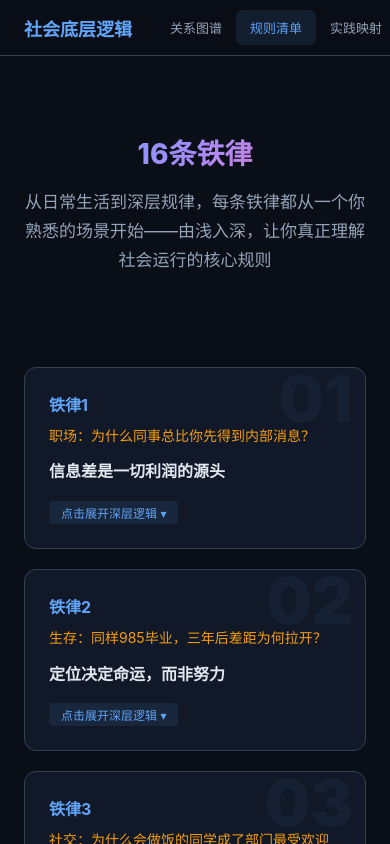
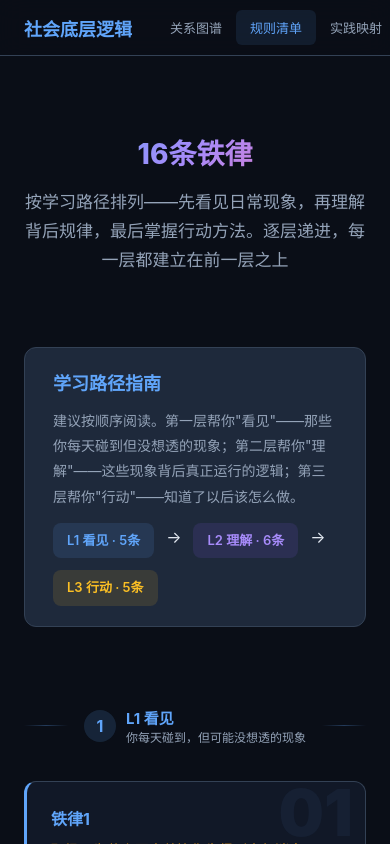
Before and after one commit to shuitian0000/social_logic, a plain HTML site: page index.html in a window 390 px wide. Both pictures are taken after a click on the link "规则清单". Shown: the top 844 px of the page. Drawn offline with Linux system fonts and the light colour scheme.

Commit message:
v5升级：三阶段学习路径 + CLAUDE.md去吴思
铁律从平铺列表重构为L1看见→L2理解→L3行动递进路径，
蓝/紫/黄视觉区分阶段，卡片左侧边框标识所属阶段。
CLAUDE.md移除吴思理论条目，更新铁律描述。

Co-Authored-By: Claude Opus 4.7 <noreply@anthropic.com>

```diff
--- a/index.html
+++ b/index.html
@@ -60,7 +60,36 @@ body { background: var(--bg); color: var(--text); min-height: 100vh; }
 .graph-legend .dot { width: 10px; height: 10px; border-radius: 50%; }
 .layer-label { fill: var(--text2); font-size: 13px; font-weight: 600; }
 
-/* Rules */
+/* Rules: learning path */
+.learning-path-intro { background: var(--surface2); border: 1px solid var(--border); border-radius: 12px;
+  padding: 20px 28px; margin-bottom: 28px; line-height: 1.8; }
+.learning-path-intro h3 { font-size: 18px; color: #60a5fa; margin-bottom: 8px; }
+.learning-path-intro p { font-size: 14px; color: var(--text2); }
+.learning-path-intro .path-steps { display: flex; gap: 12px; margin-top: 14px; flex-wrap: wrap; }
+.learning-path-intro .path-step { display: flex; align-items: center; gap: 8px; padding: 6px 14px;
+  border-radius: 8px; font-size: 13px; font-weight: 600; }
+.path-step.l1 { background: rgba(96,165,250,0.12); color: #60a5fa; }
+.path-step.l2 { background: rgba(139,92,246,0.12); color: #a78bfa; }
+.path-step.l3 { background: rgba(251,191,36,0.12); color: #fbbf24; }
+.path-step .arrow { font-size: 16px; color: var(--text2); }
+
+.phase-divider { display: flex; align-items: center; gap: 16px; margin: 32px 0 16px; }
+.phase-divider::before, .phase-divider::after { content: ''; flex: 1; height: 1px; }
+.phase-divider.l1::before, .phase-divider.l1::after { background: linear-gradient(to right, transparent, rgba(96,165,250,0.3), transparent); }
+.phase-divider.l2::before, .phase-divider.l2::after { background: linear-gradient(to right, transparent, rgba(139,92,246,0.3), transparent); }
+.phase-divider.l3::before, .phase-divider.l3::after { background: linear-gradient(to right, transparent, rgba(251,191,36,0.3), transparent); }
+.phase-label { display: flex; align-items: center; gap: 10px; white-space: nowrap; }
+.phase-label .phase-icon { width: 32px; height: 32px; border-radius: 50%; display: flex;
+  align-items: center; justify-content: center; font-size: 16px; font-weight: 700; }
+.phase-label.l1 .phase-icon { background: rgba(96,165,250,0.15); color: #60a5fa; }
+.phase-label.l2 .phase-icon { background: rgba(139,92,246,0.15); color: #a78bfa; }
+.phase-label.l3 .phase-icon { background: rgba(251,191,36,0.15); color: #fbbf24; }
+.phase-label .phase-text h4 { font-size: 15px; margin: 0; }
+.phase-label .phase-text p { font-size: 12px; color: var(--text2); margin: 0; }
+.phase-label.l1 h4 { color: #60a5fa; }
+.phase-label.l2 h4 { color: #a78bfa; }
+.phase-label.l3 h4 { color: #fbbf24; }
+
 .rules-grid { display: grid; grid-template-columns: repeat(auto-fill, minmax(380px, 1fr)); gap: 20px; padding: 20px 0; }
 .rule-card { background: var(--surface); border: 1px solid var(--border); border-radius: 12px;
   padding: 24px; transition: all 0.3s; cursor: pointer; position: relative; overflow: hidden; }
@@ -69,6 +98,9 @@ body { background: var(--bg); color: var(--text); min-height: 100vh; }
 .rule-card .rule-num { position: absolute; top: -8px; right: 12px; font-size: 64px;
   font-weight: 900; color: rgba(96,165,250,0.06); }
 .rule-card h3 { font-size: 16px; color: #60a5fa; margin-bottom: 8px; }
+.rule-card.phase-l1 { border-left: 3px solid #60a5fa; }
+.rule-card.phase-l2 { border-left: 3px solid #a78bfa; }
+.rule-card.phase-l3 { border-left: 3px solid #fbbf24; }
 
 /* Rule 3-layer cards */
 .rule-scene { color: var(--accent4); font-size: 14px; margin-bottom: 12px; line-height: 1.7; }
@@ -246,7 +278,18 @@ body { background: var(--bg); color: var(--text); min-height: 100vh; }
 <div id="rules" class="section">
   <div class="hero">
     <h1>16条铁律</h1>
-    <p>从日常生活到深层规律，每条铁律都从一个你熟悉的场景开始——由浅入深，让你真正理解社会运行的核心规则</p>
+    <p>按学习路径排列——先看见日常现象，再理解背后规律，最后掌握行动方法。逐层递进，每一层都建立在前一层之上</p>
+  </div>
+  <div class="learning-path-intro">
+    <h3>学习路径指南</h3>
+    <p>建议按顺序阅读。第一层帮你"看见"——那些你每天碰到但没想透的现象；第二层帮你"理解"——这些现象背后真正运行的逻辑；第三层帮你"行动"——知道了以后该怎么做。</p>
+    <div class="path-steps">
+      <span class="path-step l1">L1 看见 · 5条</span>
+      <span class="arrow">→</span>
+      <span class="path-step l2">L2 理解 · 6条</span>
+      <span class="arrow">→</span>
+      <span class="path-step l3">L3 行动 · 5条</span>
+    </div>
   </div>
   <div class="rules-grid" id="rulesGrid"></div>
 </div>
@@ -505,64 +548,72 @@ function drawGraph() {
   });
 }
 
-// ========== 2. Rules (v4: scene/core/deep) ==========
-const rules = [
+// ========== 2. Rules (v4: learning path L1→L2→L3) ==========
+const rulePhases = [
+  { level:'l1', title:'L1 看见', subtitle:'你每天碰到，但可能没想透的现象',
+    rules:[
       { num:1, scene:'职场：为什么同事总比你先得到内部消息？',
         core:'信息差是一切利润的源头',
-    deep:'信息不对称是市场和社会运作的基础。阿克洛夫的"柠檬市场"证明信息差不仅产生利润，还决定市场存亡。四差链条：信息差→认知差→资源差→执行差。信息差的三种获取方式：①位置优势（结构洞）②网络优势（弱关系跨圈层）③专业优势（解读能力）。七大经典场景：二手车/医疗/保险/职场/房产/金融/政府审批。',
+        deep:'信息不对称是市场和社会运作的基础。阿克洛夫的"柠檬市场"证明信息差不仅产生利润，还决定市场存亡。四差链条：信息差→认知差→资源差→执行差——信息差是整条链的起点。信息差的三种获取方式：①位置优势（结构洞）②网络优势（弱关系跨圈层）③专业优势（解读能力）。七大经典场景：二手车/医疗/保险/职场/房产/金融/政府审批。',
         source:'阿克洛夫 信息不对称' },
-  { num:2, scene:'生存：同样985毕业，三年后差距为何拉开？',
+      { num:2, scene:'社交：关键时刻帮你的人为何不是微信好友最多的那个？',
+        core:'强关系决定你能走多远',
+        deep:'在人情社会中，强关系（深度信任）是获取核心资源的关键。弱关系提供信息，强关系提供机会和资源。格兰诺维特数据：仅16.7%靠强关系，但高阶层职位主要靠强关系。策略组合：用弱关系扫探信息（"哪里有门"），用强关系兑现机会（"把门打开"）。搭子社交是新形态弱关系——徒步搭子、游戏搭子分布在各行各业，是跨越社会界限的桥梁。人脉的本质是给予价值、平等交换。',
+        source:'格兰诺维特；边燕杰；中国青年报2025' },
+      { num:3, scene:'职场：领导为何把核心项目交给入职才半年的同事？',
+        core:'信任是最高价值的硬通货',
+        deep:'信任降低一切交易成本。有信任，合作可以发生；没有信任，一切退化为零和博弈。人们信任的不是好人，而是可预测的人。信任的三层结构：①人际信任（家族、同乡）②制度信任（法律、合同）③系统信任（货币、市场）。当代社交新形态：搭子社交（效率优先）、零糖社交（去虚伪化）、素颜社交（深度信任）、人机社交（低门槛练习场）。一次失约需要7次守信来弥补。',
+        source:'阿罗；中国青年报2025' },
+      { num:4, scene:'消费：创业成功的那1%被报道了，99%的失败你看不到',
+        core:'幸存者偏差：看到的成功≠普遍规律',
+        deep:'任何"某人靠洞察底层逻辑实现逆袭"的故事，都不能直接推出普遍可复制。你看到的成功案例，只是筛选后的结果。知乎上"底层逻辑"讨论的两大误用：①把少数成功样本当普遍规律②把"认知提升"神化。真正的验证标准：你的"认知升级"是否改善了判断、资源配置或执行？如果没有，那只是认知表演。',
+        source:'幸存者偏差；知乎讨论' },
+      { num:5, scene:'消费：为什么你"自然"选择省钱而别人"自然"选择投资？',
+        core:'惯习是无形的阶层壁垒',
+        deep:'惯习是一套持久、可转换的潜在行为倾向系统。布迪厄指出：惯习让个体在看似自由的选择中重复原有阶层路径。三种区隔机制：①审美区隔②语言风格③时间偏好——下层惯习偏好即时满足。突破方法：有意识地观察和模仿目标阶层的惯习。精英的傲慢（桑德尔）：成功者深信成功是自身努力结果，常春藤2/3学生来自收入前20%家庭。',
+        source:'布迪厄；桑德尔《精英的傲慢》' },
+    ]},
+  { level:'l2', title:'L2 理解', subtitle:'这些现象背后，真正运行的逻辑是什么',
+    rules:[
+      { num:6, scene:'生存：同样985毕业，三年后差距为何拉开？',
         core:'定位决定命运，而非努力',
         deep:'社会网络中的位置比个人努力更能决定天花板。伯特的结构洞理论：连接两个互不连通网络的节点拥有信息优势和控制优势。天涯神贴核心观点：阶层跨越要过三关——第一关是人性认知。越是底层家庭出身，越容易患社交恐惧症，对人性不熟悉。这不是能力问题，是结构性问题。',
         source:'伯特 结构洞理论；天涯神贴' },
-  { num:3, scene:'社交：为什么会做饭的同学成了部门最受欢迎的人？',
+      { num:7, scene:'社交：为什么会做饭的同学成了部门最受欢迎的人？',
         core:'四种资本可以相互转换',
         deep:'经济资本、文化资本、社会资本、象征资本可以相互转换。用钱买学历（经济→文化），用学历进入圈层（文化→社会），用圈层获取地位（社会→象征），用地位变现（象征→经济）。象征暴力：被支配者把自身被支配状态视为正当。教育既是文化资本积累的渠道，也是阶层再生产最有效的工具。赚钱五层逻辑：体力→脑力→买卖→资本→权力。',
         source:'布迪厄《实践感》' },
-  { num:4, scene:'社交：关键时刻帮你的人为何不是微信好友最多的那个？',
-    core:'强关系决定你能走多远',
-    deep:'在人情社会中，强关系（深度信任）是获取核心资源的关键。弱关系提供信息，强关系提供机会和资源。格兰诺维特数据：仅16.7%靠强关系，但高阶层职位主要靠强关系。策略组合：用弱关系扫探信息（"哪里有门"），用强关系兑现机会（"把门打开"）。搭子社交是新形态弱关系——徒步搭子、游戏搭子分布在各行各业，是跨越社会界限的桥梁。人脉的本质是给予价值、平等交换。',
-    source:'格兰诺维特；边燕杰；中国青年报2025' },
-  { num:5, scene:'职场：领导为何把核心项目交给入职才半年的同事？',
-    core:'信任是最高价值的硬通货',
-    deep:'信任降低一切交易成本。有信任，合作可以发生；没有信任，一切退化为零和博弈。人们信任的不是好人，而是可预测的人。信任的三层结构：①人际信任（家族、同乡）②制度信任（法律、合同）③系统信任（货币、市场）。当代社交新形态：搭子社交（效率优先）、零糖社交（去虚伪化）、素颜社交（深度信任）、人机社交（低门槛练习场）。一次失约需要7次守信来弥补。',
-    source:'阿罗；中国青年报2025' },
-  { num:6, scene:'消费：为什么你"自然"选择省钱而别人"自然"选择投资？',
-    core:'惯习是无形的阶层壁垒',
-    deep:'惯习是一套持久、可转换的潜在行为倾向系统。布迪厄指出：惯习让个体在看似自由的选择中重复原有阶层路径。三种区隔机制：①审美区隔②语言风格③时间偏好——下层惯习偏好即时满足。突破方法：有意识地观察和模仿目标阶层的惯习。精英的傲慢（桑德尔）：成功者深信成功是自身努力结果，常春藤2/3学生来自收入前20%家庭。',
-    source:'布迪厄；桑德尔《精英的傲慢》' },
-  { num:7, scene:'生存：裁员为何先裁你？因为你最依赖公司给的资源',
+      { num:8, scene:'职场：部门改组为何总有利于某些人？',
+        core:'利益分析法：利益才是底层逻辑',
+        deep:'利益才是主导人类运转的底层逻辑，利益分析法永远都不会失效。三个维度：明规则vs不成文规则（两套秩序）、有理原则vs有利原则、批判思维vs价值思维。"动了资本的利益如同谋害他的性命，动了穷人的观点如同掘了他们的祖坟"。两套秩序：纸面上的正式制度只是面子，不成文规则才是真正运行的系统。刘润三种对错观：法学家的（谁违规谁的错）、经济学家的（社会总成本最低谁的错）、商人的（谁损失最大谁的错）。',
+        source:'利益分析法；刘润《底层逻辑》' },
+      { num:9, scene:'生存：加班最多却晋升最慢？因为底层按劳、上层按权',
+        core:'社会分配三层逻辑',
+        deep:'底层按劳分配（出卖时间体力）、中层按资分配（资本生资本）、上层按权分配（掌握规则制定权）。三层之间有旋转门（资本转换），但更多的是玻璃墙。上层不直接参与生产，却通过法律、金融、媒体构建合法的分配体系。普通人看似参与公平竞争，实则连参赛资格都被精心设计。中层最脆弱的不是财富而是体面——买学区房、穿名牌，是怕被看不起，体面是给中层量身定制的完美陷阱。',
+        source:'知乎讨论；天涯神贴' },
+      { num:10, scene:'职场：绩效考核标准为何总是有利于制定者？',
+        core:'规范是固化不平等的合法化工具',
+        deep:'社会规范不是中性的共识，而是权力结构的合法化表达。什么被认为是"正常""合理""应该"的，往往服务于既得利益者。三种固化机制：①道德化——"要感恩""要忠诚"②自然化——"人家就是有天赋"③去历史化——"从来就是这样"。垄断六种形态：资源垄断、牌照垄断、网络垄断、技术垄断、认知垄断、关系垄断——都是合法化的控制。',
+        source:'马克思；天涯神贴' },
+      { num:11, scene:'职场：你以为的"常识"为何在别人眼里是"秘密"？',
+        core:'认知差五维度：最隐蔽的阶层壁垒',
+        deep:'认知差不是笼统的"你不懂"，而是五个具体维度：规则认知差（信明规则vs懂不成文规则）、财富认知差（时间换钱vs认知换钱）、人性认知差（相信感情vs价值交换）、努力认知差（瞎忙vs精准执行）、自我认知差（弥补短板vs拉长优势）。每个维度都是一道看不见的门槛。规则认知差决定了你在博弈中的起点——信明规则的人连游戏规则都没读对。自我认知差是最深层的——补短板是底层思维，拉长优势才是跃升策略。认知边界人群分布：10%先知先觉→30%需说服→60%不行动。圈层固化的根源就在这个分布中。',
+        source:'知乎讨论；天涯神贴' },
+    ]},
+  { level:'l3', title:'L3 行动', subtitle:'知道了以后，你具体该怎么做',
+    rules:[
+      { num:12, scene:'生存：裁员为何先裁你？因为你最依赖公司给的资源',
         core:'资源依赖决定你的自由度',
         deep:'自由不是没有约束，而是减少关键资源的依赖。拥有替代方案（BATNA）是一切谈判的底气。没有退路的选择不是选择，是赌博。年轻人的资源依赖陷阱：①经济依赖——只依赖一份工资②信息依赖——只从一个渠道获取信息③情感依赖——只在一个圈子里获得认同。策略：始终维护至少两个替代方案。',
         source:'资源依赖理论' },
-  { num:8, scene:'职场：绩效考核标准为何总是有利于制定者？',
-    core:'规范是固化不平等的合法化工具',
-    deep:'社会规范不是中性的共识，而是权力结构的合法化表达。什么被认为是"正常""合理""应该"的，往往服务于既得利益者。三种固化机制：①道德化——"要感恩""要忠诚"②自然化——"人家就是有天赋"③去历史化——"从来就是这样"。垄断六种形态：资源垄断、牌照垄断、网络垄断、技术垄断、认知垄断、关系垄断——都是合法化的控制。',
-    source:'马克思；天涯神贴' },
-  { num:9, scene:'生存：拼命加班却总觉得方向不对？因为你对人性不熟悉',
+      { num:13, scene:'生存：拼命加班却总觉得方向不对？因为你对人性不熟悉',
         core:'认知障碍是底层最大的枷锁',
         deep:'底层出身最大的障碍不是能力，而是对人性不熟悉。越是底层家庭，越容易患社交恐惧症。长大后把精力投放于学业和技能，却忽视了"人"的层面——这是结构性的，不是个人选择。认知差五维度：①规则认知差——信明规则vs懂不成文规则②财富认知差——时间换钱vs认知换钱③人性认知差——相信感情vs价值交换④努力认知差——瞎忙vs精准执行⑤自我认知差——弥补短板vs拉长优势。认知边界：10%先知先觉→30%需说服→60%不行动。',
         source:'天涯神贴；知乎讨论' },
-  { num:10, scene:'消费：创业成功的那1%被报道了，99%的失败你看不到',
-    core:'幸存者偏差：看到的成功≠普遍规律',
-    deep:'任何"某人靠洞察底层逻辑实现逆袭"的故事，都不能直接推出普遍可复制。你看到的成功案例，只是筛选后的结果。知乎上"底层逻辑"讨论的两大误用：①把少数成功样本当普遍规律②把"认知提升"神化。真正的验证标准：你的"认知升级"是否改善了判断、资源配置或执行？如果没有，那只是认知表演。',
-    source:'幸存者偏差；知乎讨论' },
-  { num:11, scene:'生存：加班最多却晋升最慢？因为底层按劳、上层按权',
-    core:'社会分配三层逻辑',
-    deep:'底层按劳分配（出卖时间体力）、中层按资分配（资本生资本）、上层按权分配（掌握规则制定权）。三层之间有旋转门（资本转换），但更多的是玻璃墙。上层不直接参与生产，却通过法律、金融、媒体构建合法的分配体系。普通人看似参与公平竞争，实则连参赛资格都被精心设计。中层最脆弱的不是财富而是体面——买学区房、穿名牌，是怕被看不起，体面是给中层量身定制的完美陷阱。',
-    source:'知乎讨论；天涯神贴' },
-  { num:12, scene:'职场：部门改组为何总有利于某些人？',
-    core:'利益分析法：利益才是底层逻辑',
-    deep:'利益才是主导人类运转的底层逻辑，利益分析法永远都不会失效。三个维度：明规则vs不成文规则（两套秩序）、有理原则vs有利原则、批判思维vs价值思维。"动了资本的利益如同谋害他的性命，动了穷人的观点如同掘了他们的祖坟"。两套秩序：纸面上的正式制度只是面子，不成文规则才是真正运行的系统。刘润三种对错观：法学家的（谁违规谁的错）、经济学家的（社会总成本最低谁的错）、商人的（谁损失最大谁的错）。',
-    source:'利益分析法；刘润《底层逻辑》' },
-  { num:13, scene:'社交：饭局上碰了别人的"禁区"为何再也约不到？',
+      { num:14, scene:'社交：饭局上碰了别人的"禁区"为何再也约不到？',
         core:'混社会三条红线',
         deep:'不要动上层人的利益、不要动中层人的体面、不要动底层人的生计。上层掌握规则制定权，动他们的利益等于挑战系统根基，历史上所有触及上层利益的变革均遭遇强烈压制。中层最脆弱的是体面——体面是系统给中层量身定制的完美陷阱，一边嘲笑底层廉价的劳动力，一边自愿成为更昂贵的韭菜。底层忍耐力极强但红线明确：不能断活路。',
         source:'天涯神贴；知乎"如何混社会"' },
-  { num:14, scene:'职场：你以为的"常识"为何在别人眼里是"秘密"？',
-    core:'认知差五维度：最隐蔽的阶层壁垒',
-    deep:'认知差不是笼统的"你不懂"，而是五个具体维度：规则认知差（信明规则vs懂不成文规则）、财富认知差（时间换钱vs认知换钱）、人性认知差（相信感情vs价值交换）、努力认知差（瞎忙vs精准执行）、自我认知差（弥补短板vs拉长优势）。每个维度都是一道看不见的门槛。规则认知差决定了你在博弈中的起点——信明规则的人连游戏规则都没读对。自我认知差是最深层的——补短板是底层思维，拉长优势才是跃升策略。认知边界人群分布：10%先知先觉→30%需说服才行动→60%不行动。圈层固化的根源就在这个分布中。',
-    source:'知乎讨论；天涯神贴' },
       { num:15, scene:'生存：前三个月为何最难？之后越坚持为何越轻松？',
         core:'飞轮效应与长期主义',
         deep:'飞轮效应：初始推动最费力，但一旦转动起来，每圈都比上一圈更快。重要不紧急的事最容易被挤掉，但恰恰是它们决定长期天花板。时间管理四象限：第一象限（重要紧急）让人不堪重负；第二象限（重要不紧急）——学习提升、个人成长——最该投入但最容易被挤掉。大部分人深陷第一和第三象限，难以脱身。刘强东创业10年黑暗期："你能在十年的黑暗时光里坚信方向是正确的，坚持得越久，就能取得更大的成功。"但注意：坚持的前提是方向正确——在错误方向上的坚持只是加速失败。',
@@ -571,23 +622,31 @@ const rules = [
         core:'投资性消费：从"性价比"到"心价比"',
         deep:'花钱之前问：这项支出是否滋养了身心、拓展了能力、提升了品质？如果是，就是投资性消费；如果只是填补空虚或迎合虚荣，就是消费主义陷阱。投资性消费实例：为心理咨询付费→为情绪管理能力埋单；为健身消费→为身体机能投资；为学习新技能花钱→为人生可能性布局。2024年数据：46.28%新青年消费需求是"取悦自我"，64%受访者倾向精神消费。Z世代反向消费：95.3%年轻人越来越"精明"——省钱而不降品位、省钱而不失时尚。消费判断标准：价值排序从"为了拥有"转向"为了成为"。',
         source:'中国经济网；艾媒咨询2024' },
+    ]},
 ];
 
 function renderRules() {
   const grid = document.getElementById('rulesGrid');
-  rules.forEach(r => {
+  rulePhases.forEach(phase => {
+    const divider = document.createElement('div');
+    divider.className = 'phase-divider ' + phase.level;
+    const phaseIcons = { l1:'1', l2:'2', l3:'3' };
+    divider.innerHTML = '<div class="phase-label ' + phase.level + '"><div class="phase-icon">' + phaseIcons[phase.level] + '</div><div class="phase-text"><h4>' + phase.title + '</h4><p>' + phase.subtitle + '</p></div></div>';
+    grid.appendChild(divider);
+
+    phase.rules.forEach(r => {
       const card = document.createElement('div');
-    card.className = 'rule-card';
+      card.className = 'rule-card phase-' + phase.level;
       card.onclick = () => card.classList.toggle('expanded');
-    card.innerHTML = `
-      <div class="rule-num">${String(r.num).padStart(2,'0')}</div>
-      <h3>铁律${r.num}</h3>
-      <div class="rule-scene">${r.scene}</div>
-      <div class="rule-core">${r.core}</div>
-      <div class="rule-toggle">点击展开深层逻辑 ▾</div>
-      <div class="rule-deep">${r.deep}<br><span class="source">来源：${r.source}</span></div>
-    `;
+      card.innerHTML =
+        '<div class="rule-num">' + String(r.num).padStart(2,'0') + '</div>' +
+        '<h3>铁律' + r.num + '</h3>' +
+        '<div class="rule-scene">' + r.scene + '</div>' +
+        '<div class="rule-core">' + r.core + '</div>' +
+        '<div class="rule-toggle">点击展开深层逻辑 ▾</div>' +
+        '<div class="rule-deep">' + r.deep + '<br><span class="source">来源：' + r.source + '</span></div>';
       grid.appendChild(card);
+    });
   });
 }
 
```
Also changed, not shown: 4 other files. Lines whose indentation alone changed are shown as unchanged.
